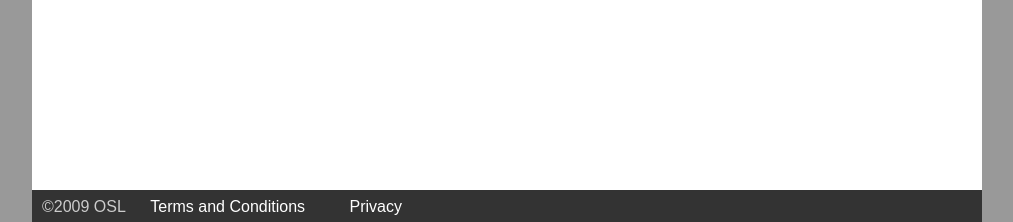
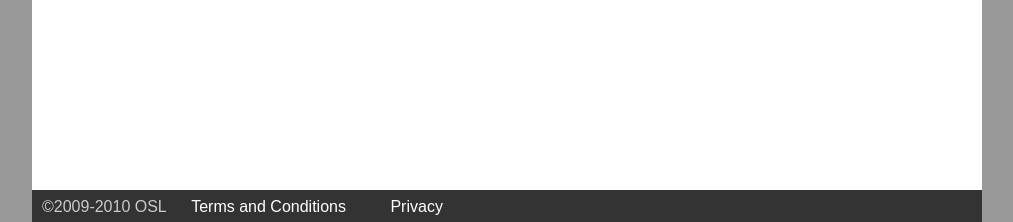
Before and after one commit to jeffcharles/Open-Source-at-Laurier-Website, a Django app: page /articles/ in a window 1280 px wide. Shown: the part 578-800 px from the top of the page, without its empty margins (133-1146 px from the left). Run offline with Django 3.2, Linux system fonts and the light colour scheme; data that the repository does not hold is empty; parts of the project's set-up code (start-up, migrations or seed data) failed here and were passed over.

Commit message:
Update copyright at bottom-right to "2009-2010"

```diff
--- a/media/templates/base.html
+++ b/media/templates/base.html
@@ -46,7 +46,7 @@
             <div id="clear-footer"></div>
         </div>
         <footer>
-            <section>&copy;2009 OSL</section>
+            <section>&copy;2009-2010 OSL</section>
             <nav id="secondary-navbar">
                 <ul>
                     <li><a href="{% url terms %}" title="Terms of Use of the OSL Site">Terms and Conditions</a></li>
```
